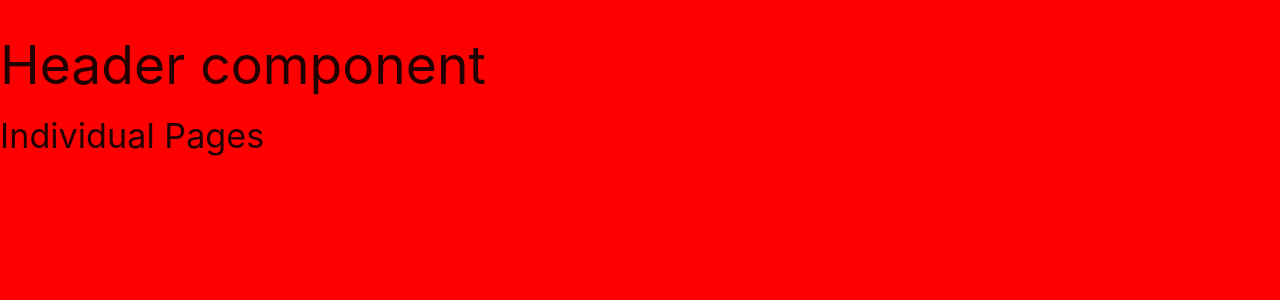
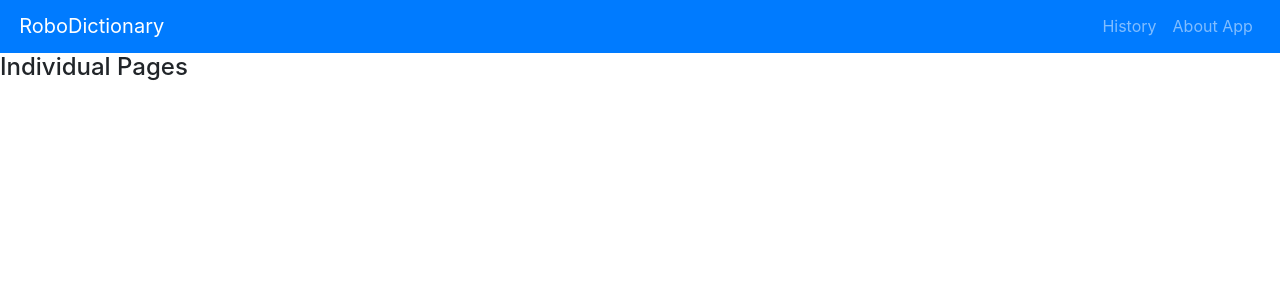
Before and after one commit to Robotron2/React-Dictionary, a React (Create React App) app: page / in a window 1280 px wide. Shown: the top 300 px of the page. Built offline with nearby package versions, Linux system fonts and the light colour scheme.

Commit message:
Header component added and styled

```diff
--- a/package.json
+++ b/package.json
@@ -8,6 +8,7 @@
 		"@testing-library/user-event": "^13.5.0",
 		"react": "^18.2.0",
 		"react-dom": "^18.2.0",
+		"react-router-dom": "^6.6.1",
 		"react-scripts": "5.0.1",
 		"web-vitals": "^2.1.4"
 	},
--- a/public/index.html
+++ b/public/index.html
@@ -23,8 +23,8 @@
       Learn how to configure a non-root public URL by running `npm run build`.
     -->
 
-        <!-- Compiled and minified CSS Materialize-->
-        <link rel="stylesheet" href="https://cdnjs.cloudflare.com/ajax/libs/materialize/1.0.0/css/materialize.min.css">
+        <link rel="stylesheet" href="https://cdn.jsdelivr.net/npm/bootstrap@4.6.2/dist/css/bootstrap.min.css"
+            integrity="sha384-xOolHFLEh07PJGoPkLv1IbcEPTNtaed2xpHsD9ESMhqIYd0nLMwNLD69Npy4HI+N" crossorigin="anonymous">
 
         <title>Robo React Dictionary</title>
     </head>
@@ -44,8 +44,12 @@
     -->
 
 
-        <!-- Materialize Js -->
-        <script src="https://cdnjs.cloudflare.com/ajax/libs/materialize/1.0.0/js/materialize.min.js"></script>
+        <script src="https://cdn.jsdelivr.net/npm/jquery@3.5.1/dist/jquery.slim.min.js"
+            integrity="sha384-DfXdz2htPH0lsSSs5nCTpuj/zy4C+OGpamoFVy38MVBnE+IbbVYUew+OrCXaRkfj"
+            crossorigin="anonymous"></script>
+        <script src="https://cdn.jsdelivr.net/npm/bootstrap@4.6.2/dist/js/bootstrap.bundle.min.js"
+            integrity="sha384-Fy6S3B9q64WdZWQUiU+q4/2Lc9npb8tCaSX9FK7E8HnRr0Jz8D6OP9dO5Vg3Q9ct"
+            crossorigin="anonymous"></script>
     </body>
 
 </html>
--- a/src/App.css
+++ b/src/App.css
@@ -1,3 +1,11 @@
-body {
-	background-color: red;
+*,
+*::after,
+*::before {
+	margin: 0;
+	padding: 0;
+	box-sizing: border-box;
 }
+
+nav {
+	padding: 0.5% 1.5% !important;
+}
--- a/src/App.js
+++ b/src/App.js
@@ -1,3 +1,4 @@
+import { BrowserRouter } from "react-router-dom"
 import "./App.css"
 import Header from "./components/Header"
 import Pages from "./Pages/Pages"
@@ -5,8 +6,10 @@
 function App() {
 	return (
 		<div>
-			<Header />
-			<Pages />
+			<BrowserRouter>
+				<Header />
+				<Pages />
+			</BrowserRouter>
 		</div>
 	)
 }
--- a/src/components/Header.js
+++ b/src/components/Header.js
@@ -1,7 +1,24 @@
+import { Link } from "react-router-dom"
+
 const Header = () => {
 	return (
 		<div>
-			<h2>Header component</h2>
+			<nav className="navbar navbar-expand-lg navbar-dark bg-primary sticky-top">
+				<Link className="navbar-brand">RoboDictionary</Link>
+				<button className="navbar-toggler" type="button" data-toggle="collapse" data-target="#navbarNav" aria-controls="navbarNav" aria-expanded="false" aria-label="Toggle navigation">
+					<span className="navbar-toggler-icon"></span>
+				</button>
+				<div className="collapse navbar-collapse" id="navbarNav">
+					<ul className="navbar-nav ml-auto">
+						<li className="nav-item">
+							<Link className="nav-link">History</Link>
+						</li>
+						<li className="nav-item">
+							<Link className="nav-link">About App</Link>
+						</li>
+					</ul>
+				</div>
+			</nav>
 		</div>
 	)
 }
```
Also changed, not shown: 1 other file (tests, documents, lock files or other folders).
